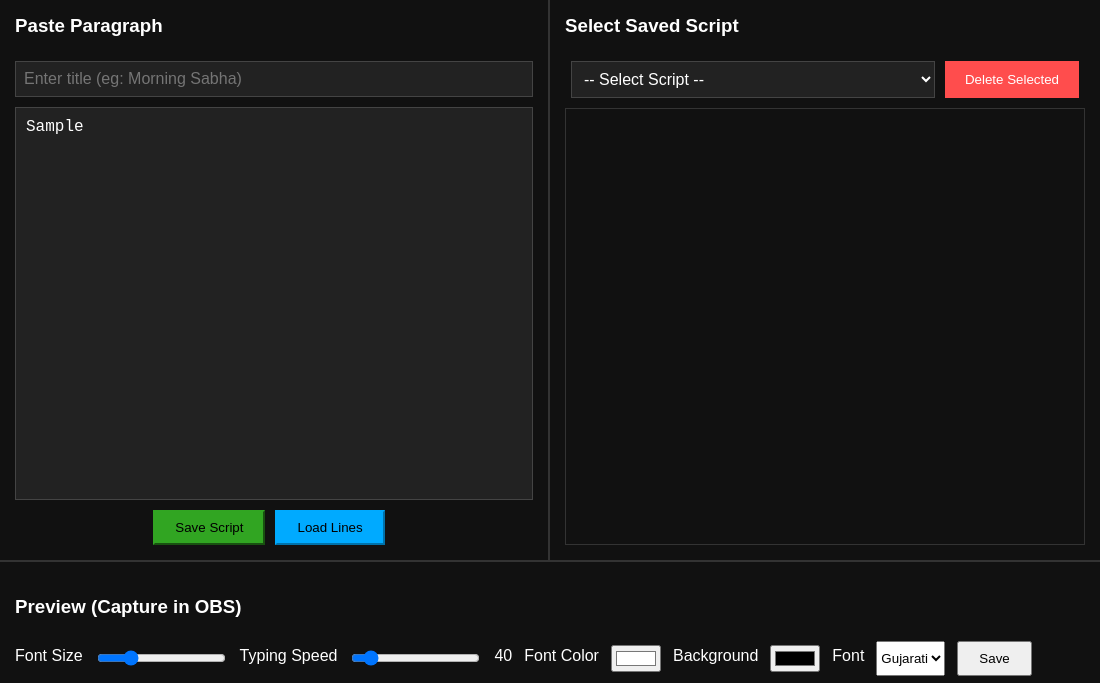
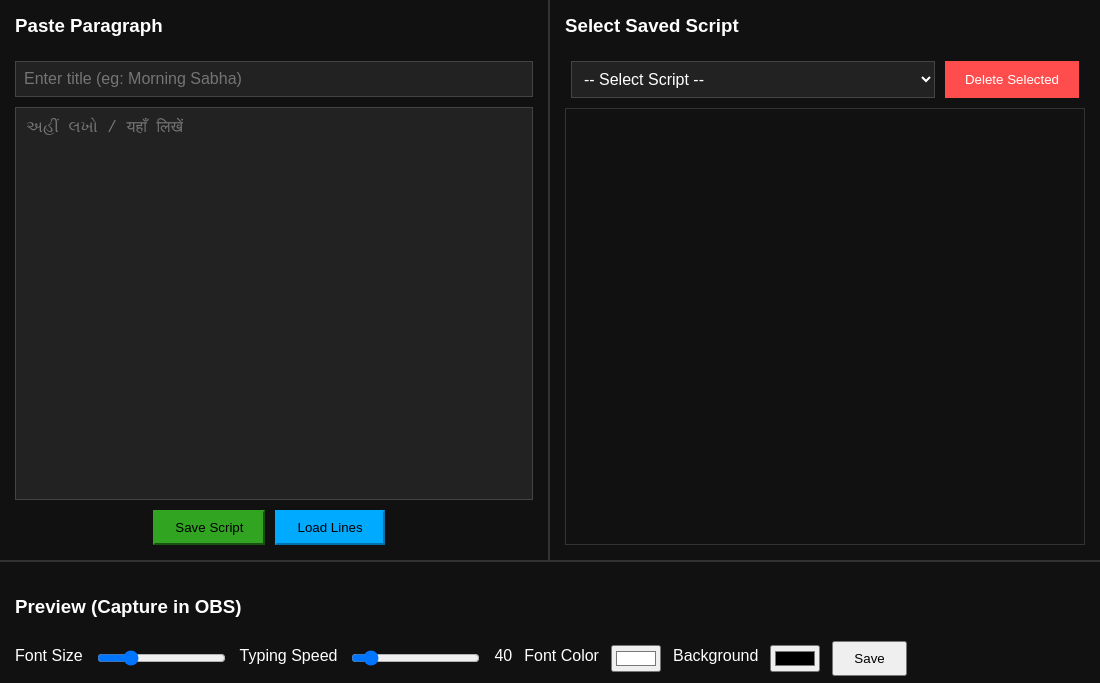
Before and after one commit to viraldudhat/video-text-mixer, an Electron app: page index.html in a window 1100 px wide. Both pictures are taken after typing "Sample", "Sample" into the empty fields and a click on the button "Save Script". Shown: the top 683 px of the page. Drawn offline with Linux system fonts and the light colour scheme.

Commit message:
remove font style dropdown

```diff
--- a/index.html
+++ b/index.html
@@ -65,13 +65,6 @@
           <label>Background</label>
           <input type="color" id="bgColor" value="#000000" />
 
-          <label>Font</label>
-          <select id="fontFamily">
-            <option value="Noto Sans Gujarati">Gujarati</option>
-            <option value="Noto Sans Devanagari">Hindi</option>
-            <option value="Arial">English</option>
-          </select>
-
           <button id="savePreset">Save</button>
         </div>
 
--- a/renderer.js
+++ b/renderer.js
@@ -7,7 +7,7 @@ const previewEl = document.getElementById('preview');
 const fontSizeEl = document.getElementById('fontSize');
 const fontColorEl = document.getElementById('fontColor');
 const bgColorEl = document.getElementById('bgColor');
-const fontFamilyEl = document.getElementById('fontFamily');
+
 const savePresetBtn = document.getElementById('savePreset');
 
 const typeSpeedEl = document.getElementById('typeSpeed');
@@ -107,14 +107,13 @@ function applyPreviewStyle() {
   previewEl.style.fontSize = fontSizeEl.value + 'px';
   previewEl.style.color = fontColorEl.value;
   previewEl.style.background = bgColorEl.value;
-  previewEl.style.fontFamily = fontFamilyEl.value;
 }
 
 // Live update
 fontSizeEl.addEventListener('input', applyPreviewStyle);
 fontColorEl.addEventListener('input', applyPreviewStyle);
 bgColorEl.addEventListener('input', applyPreviewStyle);
-fontFamilyEl.addEventListener('change', applyPreviewStyle);
+
 typeSpeedEl.addEventListener('input', () => {
   TYPE_SPEED = parseInt(typeSpeedEl.value, 10);
   speedValueEl.textContent = TYPE_SPEED;
@@ -131,7 +130,6 @@ window.addEventListener('DOMContentLoaded', () => {
     fontSizeEl.value = preset.fontSize;
     fontColorEl.value = preset.fontColor;
     bgColorEl.value = preset.bgColor;
-    fontFamilyEl.value = preset.fontFamily;
 
     if (preset.typeSpeed) {
       TYPE_SPEED = preset.typeSpeed;
@@ -153,7 +151,6 @@ savePresetBtn.addEventListener('click', () => {
     fontSize: fontSizeEl.value,
     fontColor: fontColorEl.value,
     bgColor: bgColorEl.value,
-    fontFamily: fontFamilyEl.value,
     typeSpeed: parseInt(typeSpeedEl.value, 10)
   };
 
@@ -182,6 +179,7 @@ saveBtn.addEventListener('click', () => {
   saveScripts(scripts);
 
   titleInput.value = '';
+  paragraphEl.value = '';
   loadScriptDropdown();
 });
 
--- a/style.css
+++ b/style.css
@@ -142,9 +142,6 @@ button {
   font-family: 'Noto Sans Gujarati', sans-serif;
   color: #fff;
 }
-#fontFamily {
-  height: 35px;
-}
 
 /* ---------- FADE ANIMATION ---------- */
 #preview {
```
